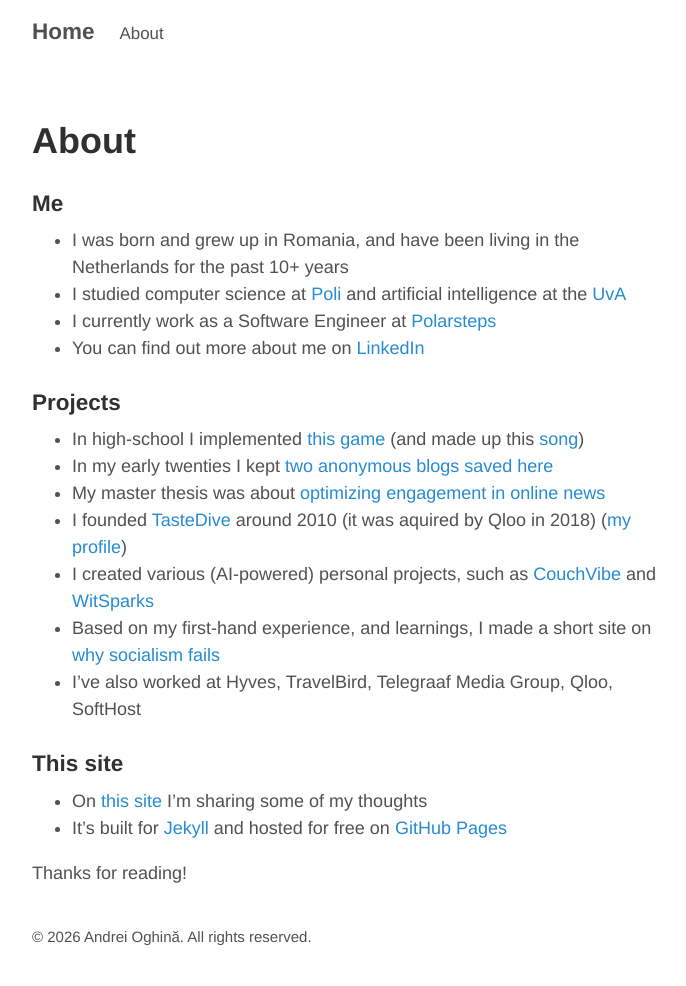
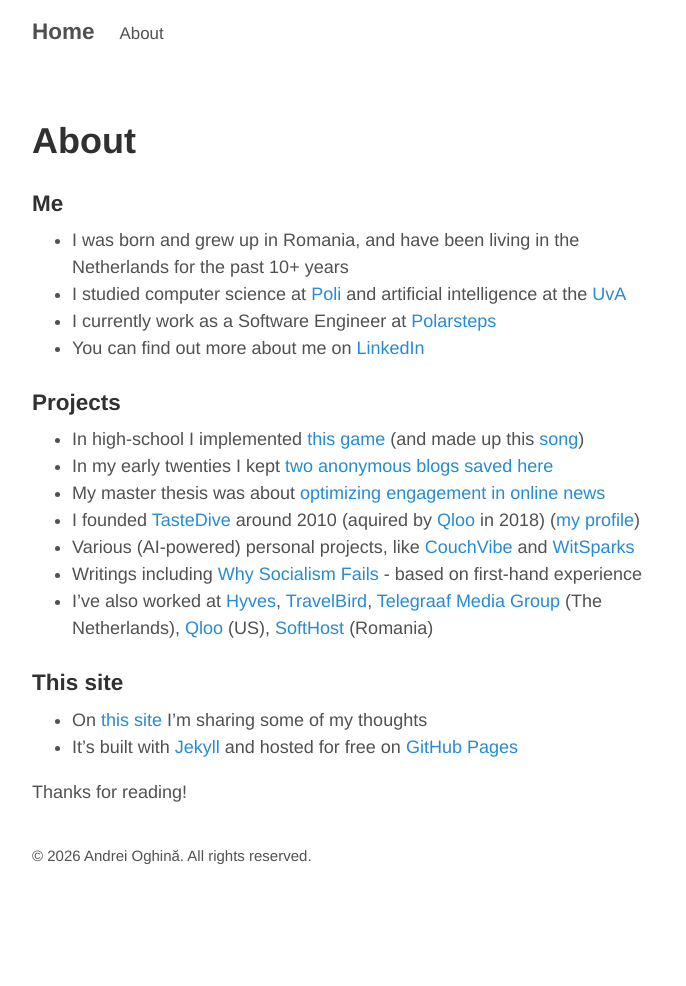
Before and after one commit to aoghina/aoghina.github.io, a Jekyll site: the page built from about.md, in a window 1280 px wide. Shown: the whole page, without its empty margins (293-979 px from the left). Built offline with Jekyll 4.4.1, drawn with Linux system fonts in a browser that asks for light colours; after the commit the page ends 905 px from its top, so only the background shows below that.

Commit message:
About tweaks

```diff
--- a/about.md
+++ b/about.md
@@ -15,14 +15,14 @@
 * In high-school I implemented [this game](/public/static/tank-site/) (and made up this [song](/public/static/psychedelic-solo.wav))
 * In my early twenties I kept [two anonymous blogs saved here](/public/static/harmony-within-chaos.pdf)
 * My master thesis was about [optimizing engagement in online news](/public/static/optimizing-engagement-in-online-news.pdf)
-* I founded [TasteDive](https://tastedive.com) around 2010 (it was aquired by Qloo in 2018) ([my profile](https://tastedive.com/andrei))
-* I created various (AI-powered) personal projects, such as [CouchVibe](https://couchvibe.com) and [WitSparks](https://witsparks.com)
-* Based on my first-hand experience, and learnings, I made a short site on [why socialism fails](/why-socialism-fails/)
-* I've also worked at Hyves, TravelBird, Telegraaf Media Group, Qloo, SoftHost
+* I founded [TasteDive](https://tastedive.com) around 2010 (aquired by [Qloo](https://en.wikipedia.org/wiki/Qloo) in 2018) ([my profile](https://tastedive.com/andrei))
+* Various (AI-powered) personal projects, like [CouchVibe](https://couchvibe.com) and [WitSparks](https://witsparks.com)
+* Writings including [Why Socialism Fails](/why-socialism-fails/) - based on first-hand experience
+* I've also worked at [Hyves](https://en.wikipedia.org/wiki/Hyves), [TravelBird](https://de.wikipedia.org/wiki/TravelBird), [Telegraaf Media Group](https://en.wikipedia.org/wiki/Telegraaf_Media_Groep) (The Netherlands), [Qloo](https://en.wikipedia.org/wiki/Qloo) (US), [SoftHost](http://www.softhost.eu/) (Romania)
 
 ### This site
 
 * On [this site](https://andrei.oghina.com) I'm sharing some of my thoughts
-* It's built for [Jekyll](http://jekyllrb.com) and hosted for free on [GitHub Pages](https://pages.github.com)
+* It's built with [Jekyll](http://jekyllrb.com) and hosted for free on [GitHub Pages](https://pages.github.com)
 
 Thanks for reading!
```
Also changed, not shown: _posts/2018-10-23-socialism-ruined-my-country.md (+1 -1 lines).
